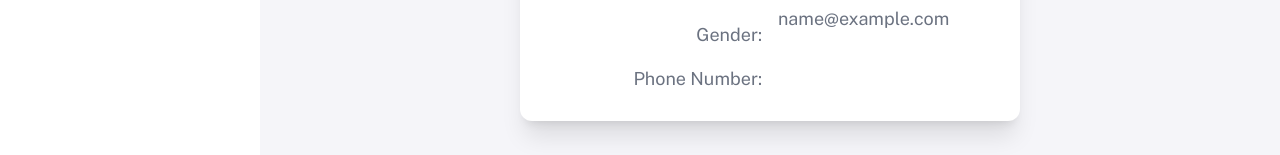
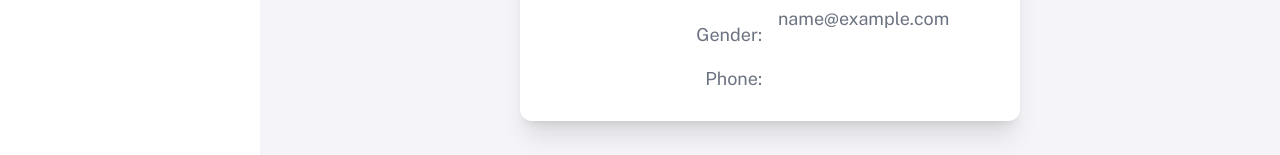
Before and after one commit to priyarathore20/pets-care, a Next.js app: page /profile in a window 1280 px wide. Shown: the part 487-642 px from the top of the page. Built offline with nearby package versions, Linux system fonts and the light colour scheme; sample sign-in values are in the browser's storage.

Commit message:
code refactoring

```diff
--- a/app/profile/page.js
+++ b/app/profile/page.js
@@ -22,13 +22,13 @@ const UserProfile = () => {
     { label: 'Name:', value: webUser?.name },
     { label: 'Email:', value: webUser?.email },
     { label: 'Gender:', value: webUser?.gender },
-    { label: 'Phone Number:', value: webUser?.phoneNumber },
+    { label: 'Phone:', value: webUser?.phoneNumber },
   ];
 
   return (
     <Dashboard>
       <Header title={`${webUser?.name}'s profile`} />
-      <div className="  flex justify-center items-start my-12 px-10 dark:bg-secondaryBlue bg-bgLight w-full h-full">
+      <div className="  flex justify-center items-start my-12 px-5 dark:bg-secondaryBlue bg-bgLight w-full h-full">
         <div className="px-4 py-5 w-full max-w-[500px] dark:bg-primaryBlue bg-white rounded-xl shadow-xl overflow-hidden">
           {/* Profile picture */}
           <div className="flex justify-center flex-col items-center py-5">
@@ -57,10 +57,7 @@ const UserProfile = () => {
 
             <div className="flex-[0.5]">
               {userDetails.map((item, index) => (
-                <div
-                  className=" py-2 flex flex-col xs:flex-row justify-between items-center md:items-start"
-                  key={index}
-                >
+                <div className=" py-2 " key={index}>
                   {' '}
                   <div className="text-gray-500 dark:text-white/75 text-lg">
                     {item.value}
```
